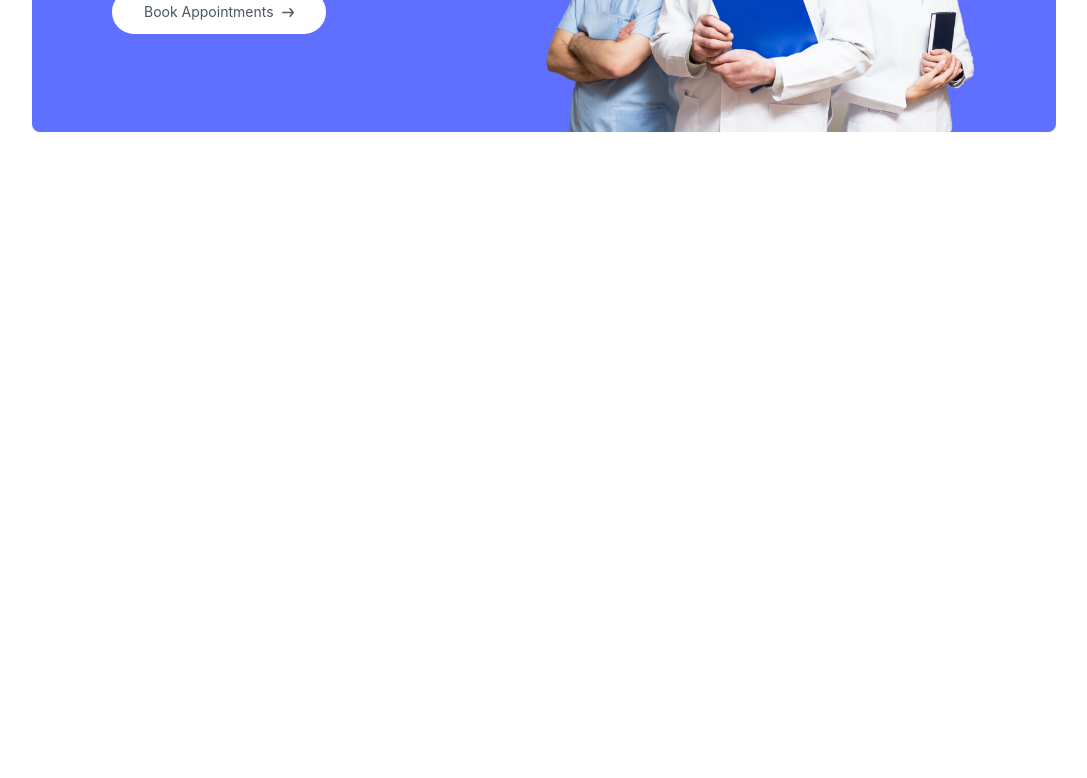
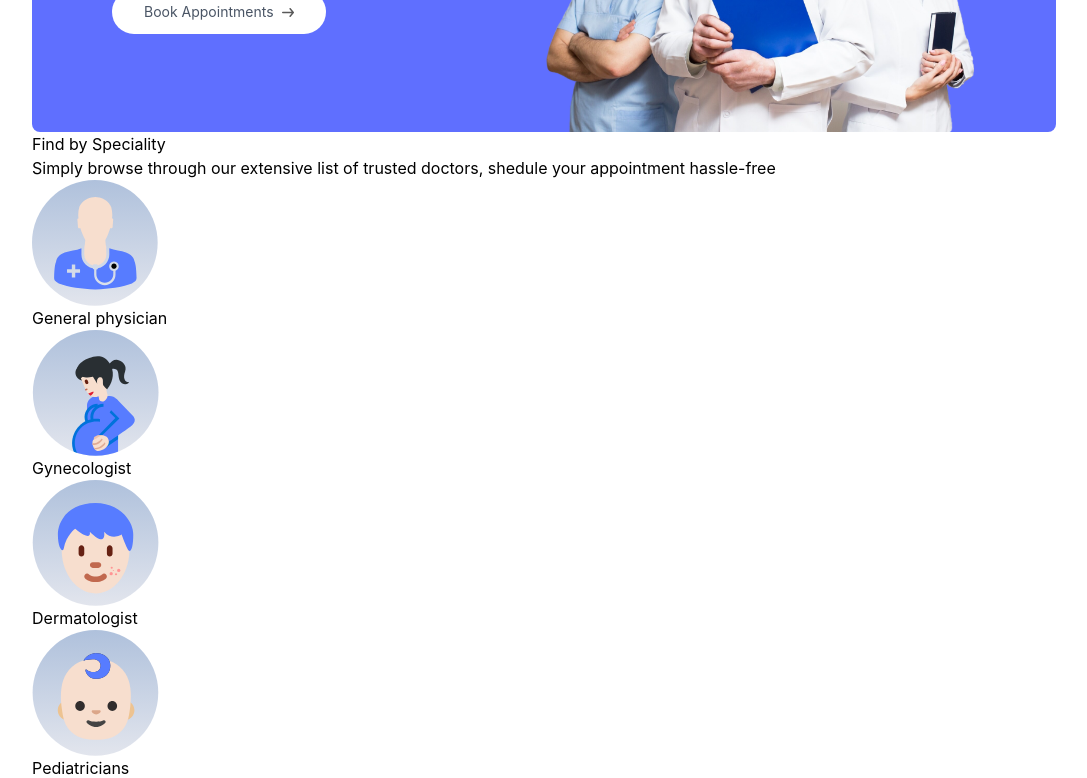
Before and after one commit to Shakithyanshaw/prescripto, a React (Vite) app in the folder frontend/: page / in a window 1280 px wide. Shown: the part 500-1278 px from the top of the page, without its empty margins (96-1183 px from the left). Before the commit the page ends 800 px from the top, so only its background shows below. Built offline with nearby package versions, Linux system fonts and the light colour scheme.

Commit message:
complete speciality menu structure

```diff
--- /dev/null
+++ b/frontend/src/components/SpecialityMenu.jsx
@@ -0,0 +1,25 @@
+import React from 'react';
+import { specialityData } from '../assets/assets';
+import { Link } from 'react-router-dom';
+
+const SpecialityMenu = () => {
+  return (
+    <div id="speciality">
+      <h1>Find by Speciality</h1>
+      <p>
+        Simply browse through our extensive list of trusted doctors, shedule
+        your appointment hassle-free
+      </p>
+      <div>
+        {specialityData.map((item, index) => (
+          <Link key={index} to={`/doctors/${item.speciality}`}>
+            <img src={item.image} alt="" />
+            <p>{item.speciality}</p>
+          </Link>
+        ))}
+      </div>
+    </div>
+  );
+};
+
+export default SpecialityMenu;
--- a/frontend/src/pages/Home.jsx
+++ b/frontend/src/pages/Home.jsx
@@ -1,10 +1,12 @@
 import React from 'react';
 import Header from '../components/Header';
+import SpecialityMenu from '../components/SpecialityMenu';
 
 const Home = () => {
   return (
     <div>
       <Header />
+      <SpecialityMenu />
     </div>
   );
 };
```
